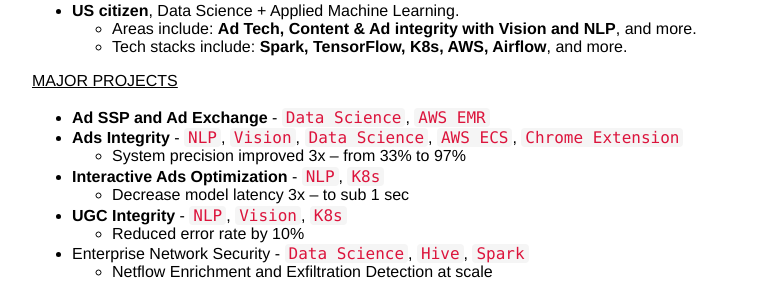
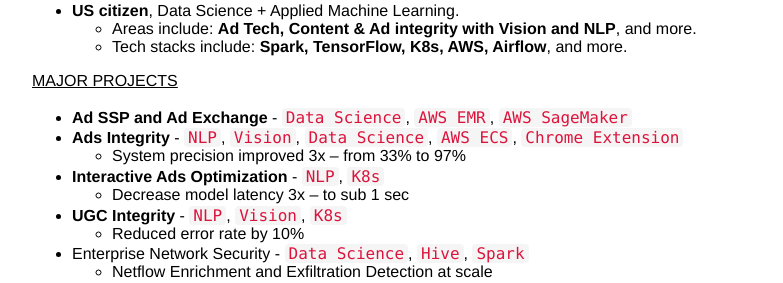
Before and after one commit to NivekNey/NivekNey.github.io, a Jekyll site: the page built from index.md, in a window 1280 px wide. Shown: the part 211-494 px from the top of the page, without its empty margins (248-1031 px from the left). Built offline with Jekyll 4.4.1, drawn with Linux system fonts in a browser that asks for light colours.

Commit message:
Update index.md

```diff
--- a/index.md
+++ b/index.md
@@ -22,7 +22,7 @@ title: Kevin Yen
 
 ## Major Projects
 
-* **Ad SSP and Ad Exchange** - `Data Science`, `AWS EMR`
+* **Ad SSP and Ad Exchange** - `Data Science`, `AWS EMR`, `AWS SageMaker`
 * **Ads Integrity** - `NLP`, `Vision`, `Data Science`, `AWS ECS`, `Chrome Extension`
   * System precision improved 3x -- from 33% to 97%
 * **Interactive Ads Optimization** - `NLP`, `K8s`
```
